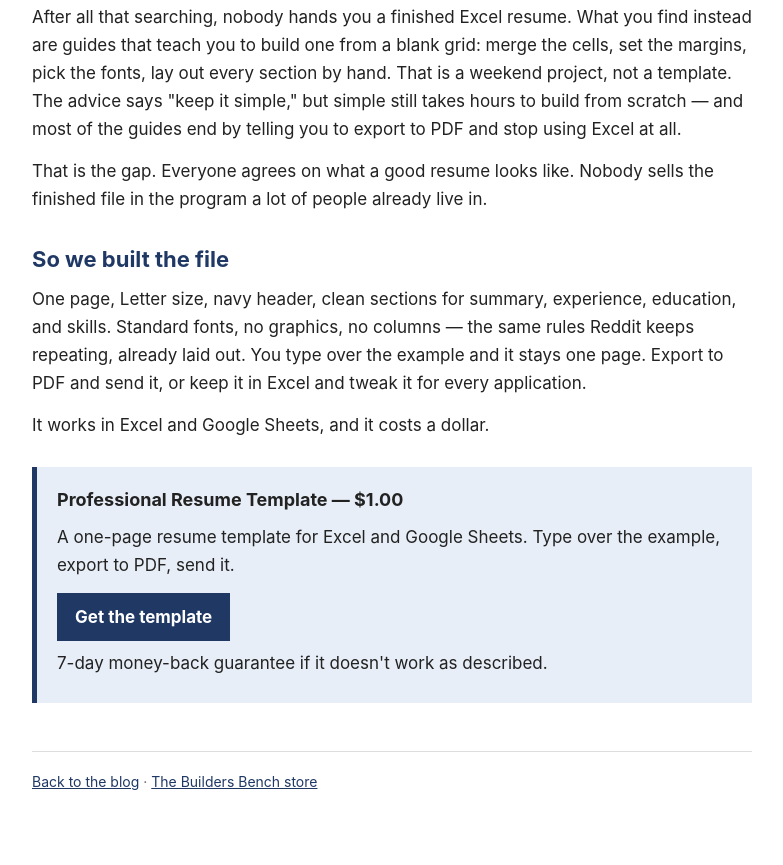
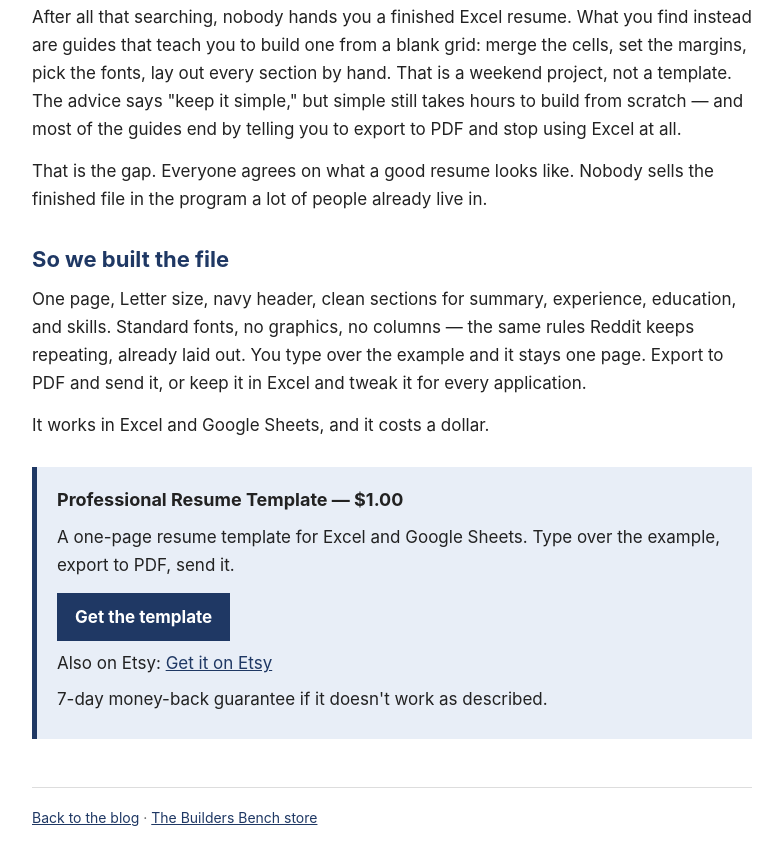
Before and after one commit to Buildersbench/Buildersbench.github.io, a plain HTML site: page posts/sleek-resume-template-excel-reddit.html in a window 1280 px wide. Shown: the part 851-1716 px from the top of the page, without its empty margins (248-1031 px from the left). Drawn offline with Linux system fonts and the light colour scheme.

Commit message:
Add Etsy link to Resume post CTA box

```diff
--- a/posts/sleek-resume-template-excel-reddit.html
+++ b/posts/sleek-resume-template-excel-reddit.html
@@ -36,6 +36,7 @@
 <p class="price">Professional Resume Template — $1.00</p>
 <p>A one-page resume template for Excel and Google Sheets. Type over the example, export to PDF, send it.</p>
 <p><a class="button" href="https://payhip.com/b/fuHTt">Get the template</a></p>
+<p>Also on Etsy: <a href="https://www.etsy.com/listing/4617496981/resume-template-for-excel-and-google">Get it on Etsy</a></p>
 <p>7-day money-back guarantee if it doesn't work as described.</p>
 </div>
 
```
